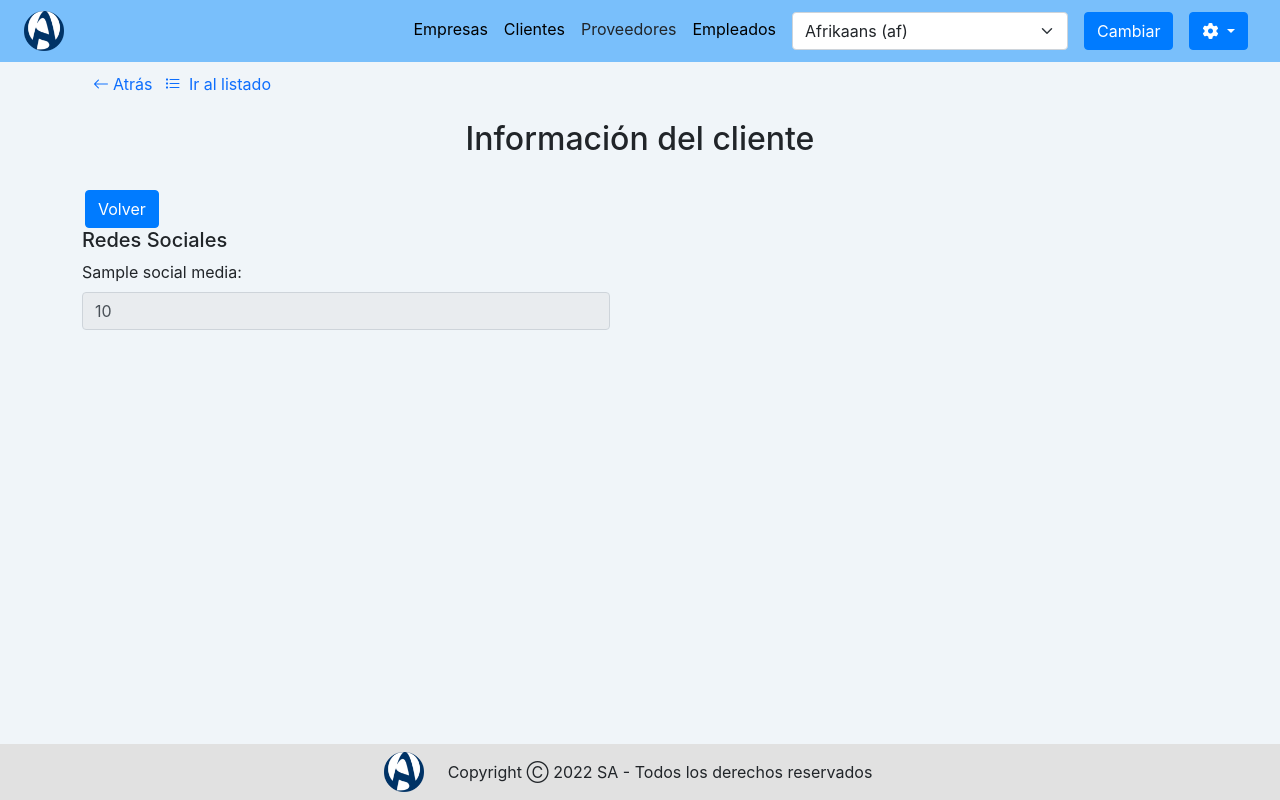
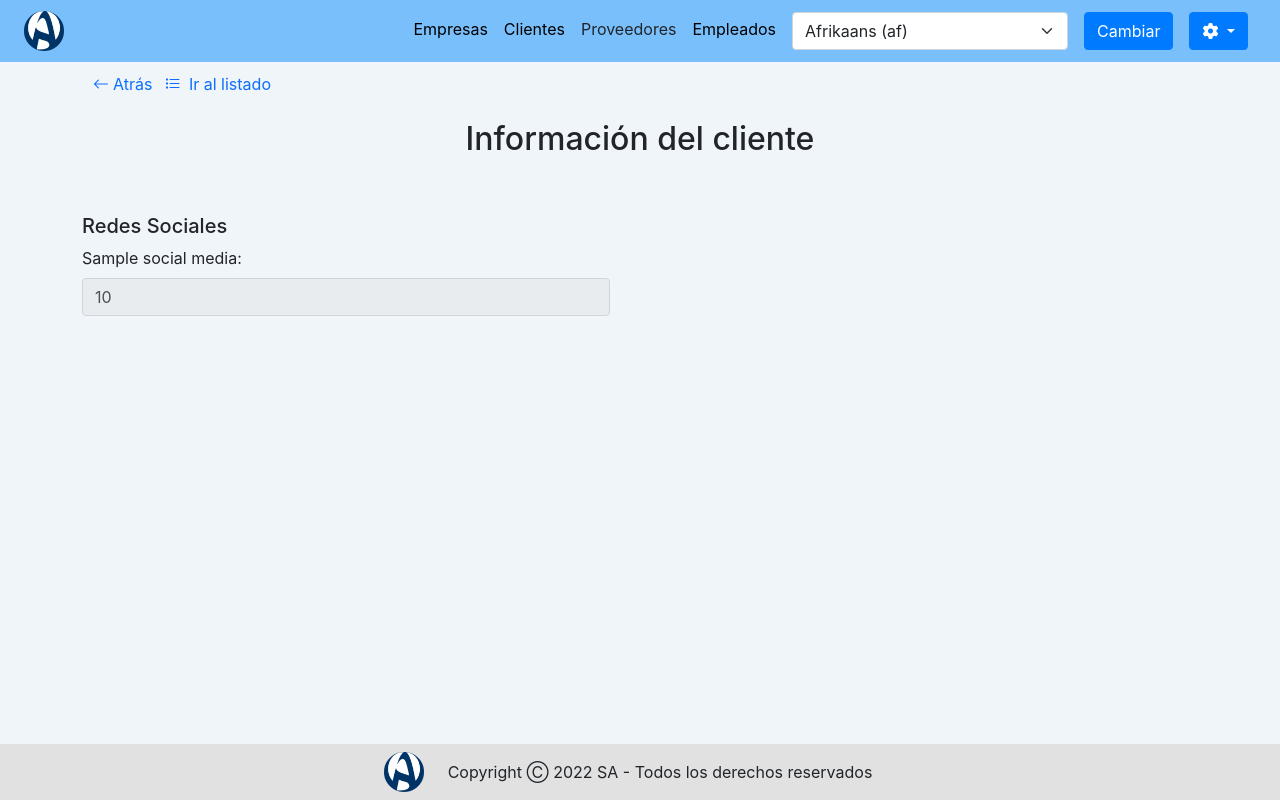
Before and after one commit to ruggieroDaniela/3-lab1-ati2-main, a Django app: template lab_ati/templates/pages/clientes/verCliente.html in a window 1280 px wide. Run offline with Django 4.2, Linux system fonts and the light colour scheme; the template is opened without the code that fills it: most values are stand-ins (such as "Sample title", 1, 10 or a date in 2020); some libraries are stand-ins or nearby versions.

Commit message:
french bug and delete button in verCliente

```diff
--- a/lab_ati/templates/pages/clientes/verCliente.html
+++ b/lab_ati/templates/pages/clientes/verCliente.html
@@ -4,7 +4,6 @@
     <div class="container">
         {% include "../../common/navigation-bar.html" %}
         <h2 class="text-center pb-4">{% trans "Información del cliente" %}</h2>
-        <a class="btn btn-primary" href="{% url 'clients' business_id=business_id %}"> {% trans "Volver" %}</a>
         {% csrf_token %}
         <div class="row">
             {% for field in form %}
@@ -33,14 +32,15 @@
                         name="{{ field.name }}"
                         aria-describedby="helpId"
                         placeholder="{{ field.label }}"
-                        value={% trans "'No tiene'" %}
+                        value={% trans '"No tiene"' %}
                         disabled
                     >
                 {% endif %}
 
             </div>
             {% endfor %}
-            <div class="row">
+            {% if social_medias %}
+                <div class="row mt-4">
                     <div class="col input-group">
                         <h5>{% trans "Redes Sociales" %}</h5>
                         <ul class="list-group list-group w-100" id="socialNetworkList" ></ul>
@@ -62,6 +62,8 @@
                         </div>
                     {% endfor %}
                 </div>
+            {% endif %}
+
         </div>
     </div>
 {% endblock content %}
```
Also changed, not shown: locale/de/LC_MESSAGES/django.po, locale/en/LC_MESSAGES/django.po, locale/fr/LC_MESSAGES/django.po, 3 other files. Lines whose indentation alone changed are shown as unchanged.
